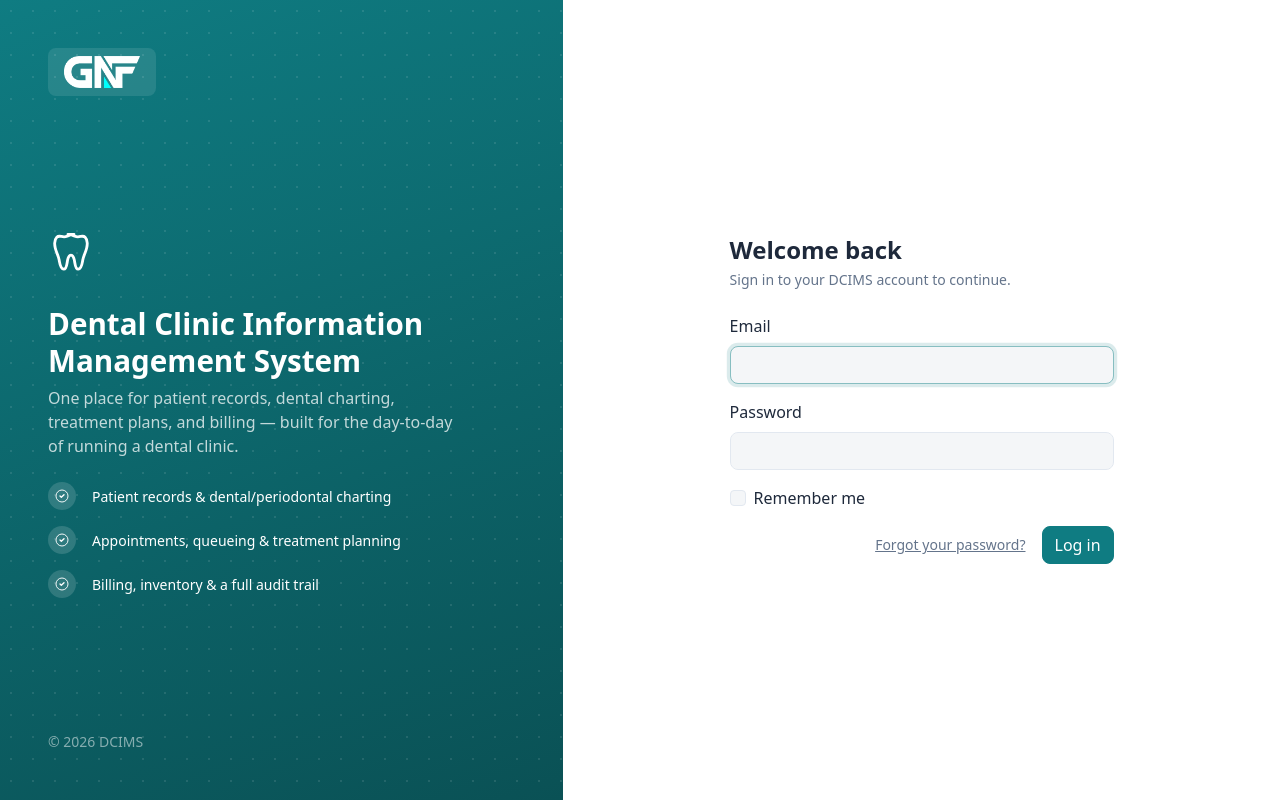
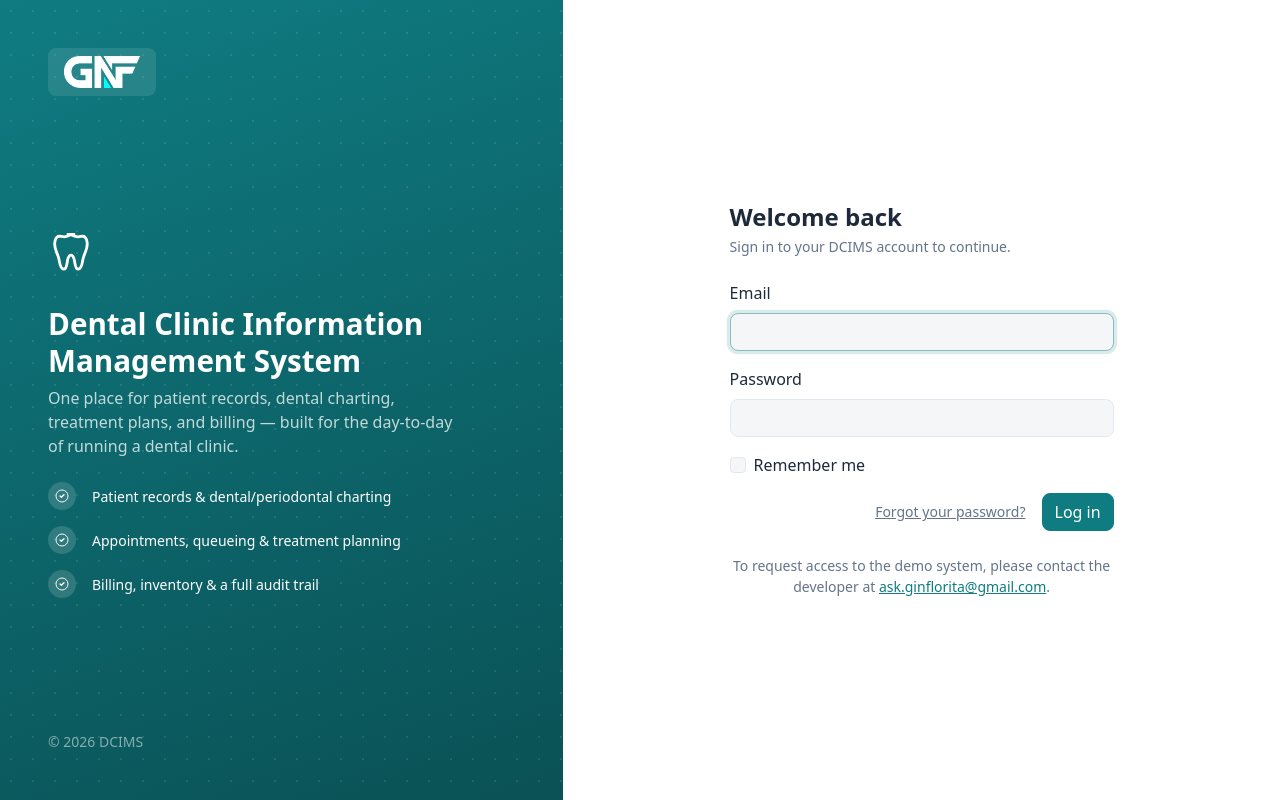
Before and after one commit to ginflorita/clinic-information-management, a Laravel app: page /login in a window 1280 px wide. Run offline with Laravel 12, Linux system fonts and the light colour scheme; style sheets or scripts are compiled from the project's sources.

Commit message:
Add demo-access contact notice to login page
Public registration is closed, so add a short professional notice
below the login form pointing anyone wanting demo access to contact
the developer directly.

```diff
--- a/dcims/resources/views/auth/login.blade.php
+++ b/dcims/resources/views/auth/login.blade.php
@@ -45,4 +45,9 @@
             </x-primary-button>
         </div>
     </form>
+
+    <p class="text-secondary small text-center mt-4 mb-0">
+        {{ __('To request access to the demo system, please contact the developer at') }}
+        <a href="mailto:ask.ginflorita@gmail.com" class="text-decoration-underline">ask.ginflorita@gmail.com</a>.
+    </p>
 </x-auth-split-layout>
```
